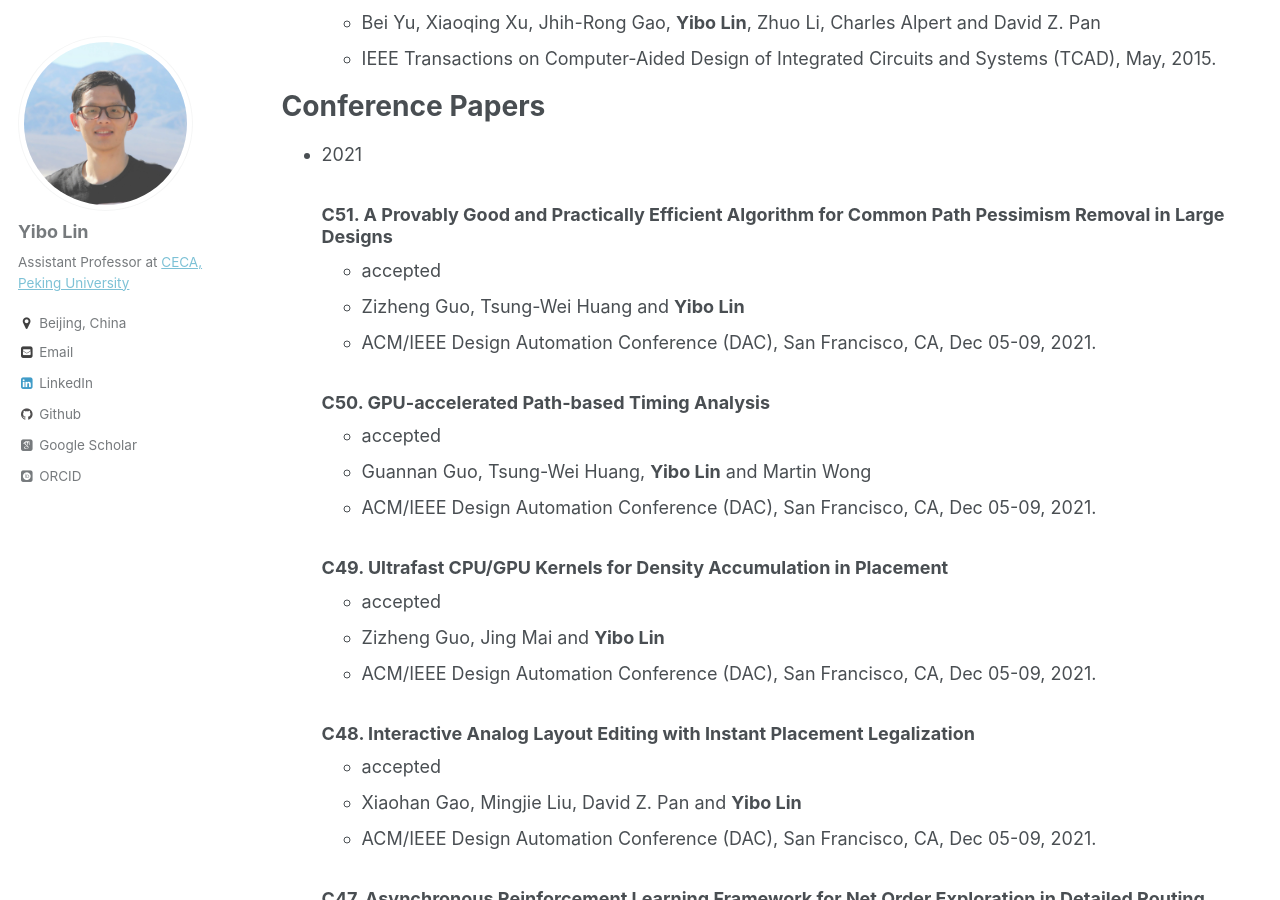
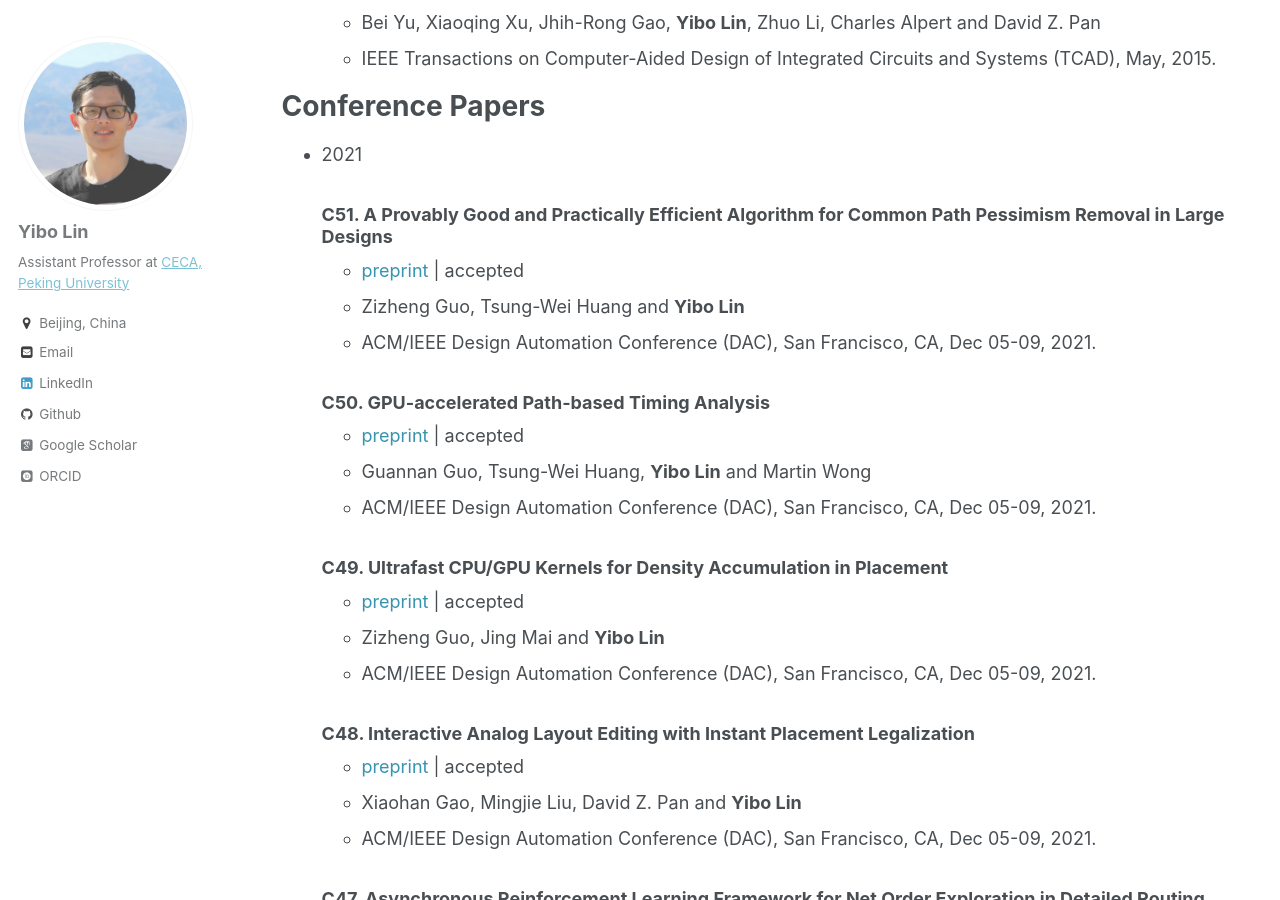
Before and after one commit to limbo018/limbo018.github.io, a Jekyll site: the page built from _pages/publications.md, in a window 1280 px wide and 900 px high, scrolled down 5423 px. Built offline with Jekyll 4.4.1, drawn with Linux system fonts in a browser that asks for light colours; some web fonts are replaced.

Commit message:
add dac 2021 preprints

```diff
--- a/_pages/publications.md
+++ b/_pages/publications.md
@@ -183,22 +183,22 @@ Conference Papers
 * 2021
 
   ### C51. A Provably Good and Practically Efficient Algorithm for Common Path Pessimism Removal in Large Designs
-     * accepted
+     * <a href="/publications/papers/TIMER_DAC2021_Guo.pdf" style="color:#3793ae">preprint</a> \| accepted
      * Zizheng Guo, Tsung-Wei Huang and **Yibo Lin**
      * ACM/IEEE Design Automation Conference (DAC), San Francisco, CA, Dec 05-09, 2021.
 
   ### C50. GPU-accelerated Path-based Timing Analysis
-     * accepted
+     * <a href="/publications/papers/TIMER_TopK_DAC2021_Guo.pdf" style="color:#3793ae">preprint</a> \| accepted
      * Guannan Guo, Tsung-Wei Huang, **Yibo Lin** and Martin Wong
      * ACM/IEEE Design Automation Conference (DAC), San Francisco, CA, Dec 05-09, 2021.
 
   ### C49. Ultrafast CPU/GPU Kernels for Density Accumulation in Placement
-     * accepted
+     * <a href="/publications/papers/PLACE_DAC2021_Guo.pdf" style="color:#3793ae">preprint</a> \| accepted
      * Zizheng Guo, Jing Mai and **Yibo Lin**
      * ACM/IEEE Design Automation Conference (DAC), San Francisco, CA, Dec 05-09, 2021.
 
   ### C48. Interactive Analog Layout Editing with Instant Placement Legalization
-     * accepted
+     * <a href="/publications/papers/ANALOG_DAC2021_Gao.pdf" style="color:#3793ae">preprint</a> \| accepted
      * Xiaohan Gao, Mingjie Liu, David Z. Pan and **Yibo Lin**
      * ACM/IEEE Design Automation Conference (DAC), San Francisco, CA, Dec 05-09, 2021.
 
```
Also changed, not shown: _includes/publications_cv.md (+4 -4 lines), ref/publications.bib (+4 -4 lines), 6 other files.
